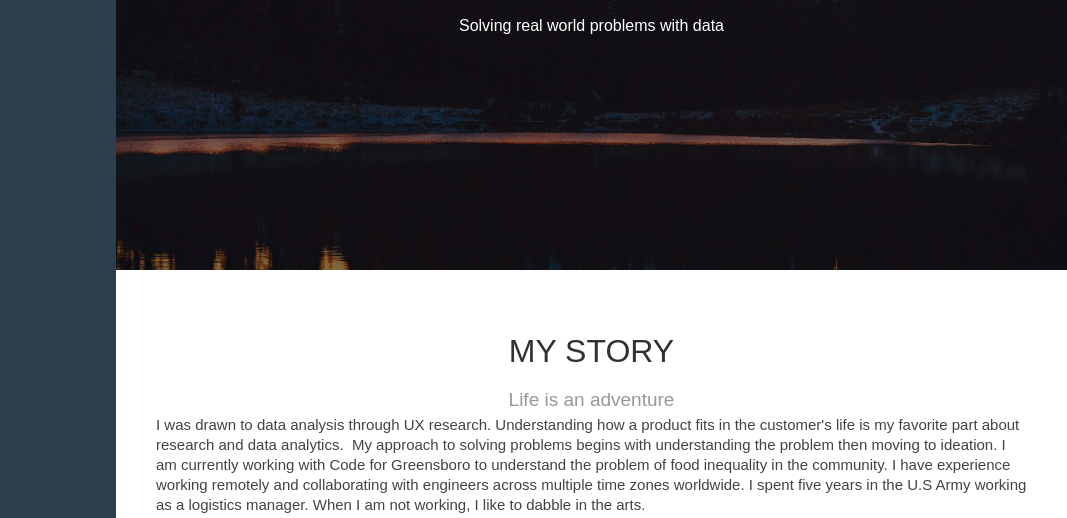
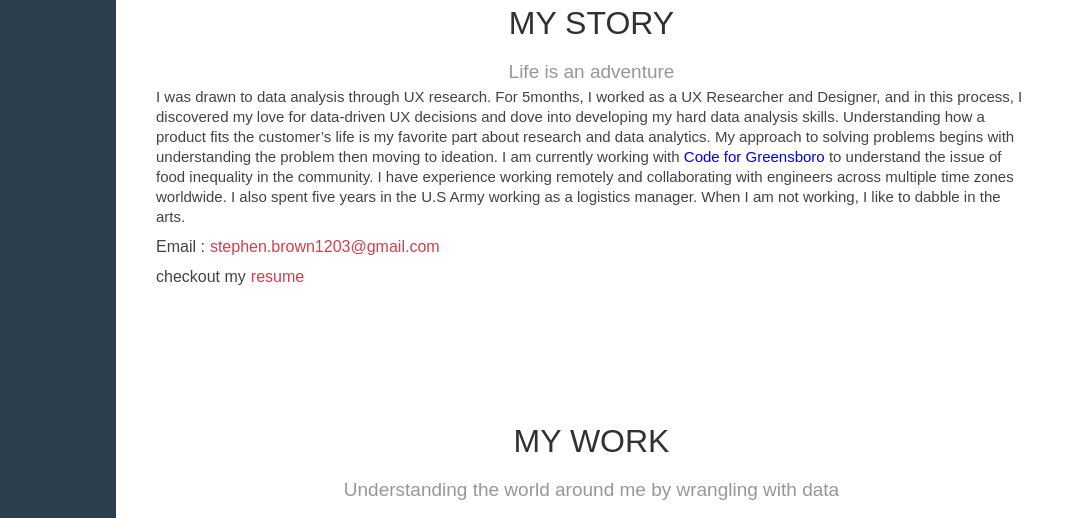
Before and after one commit to sbrown5/sbrown5.github.io, a plain HTML site: page index.html in a window 1280 px wide. Shown: the part 258-776 px from the top of the page, 213-1280 px from the left. Drawn offline with nearby package versions, Linux system fonts and the light colour scheme; a script that the page names is missing.

Commit message:
update layout and links
links

```diff
--- a/css/stephens-data-project.webflow.css
+++ b/css/stephens-data-project.webflow.css
@@ -269,6 +269,19 @@ p {
   color: #30ad64;
 }
 
+.link.easy {
+  display: -webkit-box;
+  display: -webkit-flex;
+  display: -ms-flexbox;
+  display: flex;
+  margin-left: 5px;
+  -webkit-box-orient: horizontal;
+  -webkit-box-direction: normal;
+  -webkit-flex-direction: row;
+  -ms-flex-direction: row;
+  flex-direction: row;
+}
+
 .grid-image {
   margin-bottom: 19px;
 }
@@ -335,7 +348,7 @@ p {
 }
 
 .banner {
-  height: 66%;
+  height: 25%;
   background-image: -webkit-gradient(linear, left top, left bottom, from(rgba(0, 0, 0, 0.5)), to(rgba(0, 0, 0, 0.5))), url('../images/huper-by-joshua-earle-ljFOTdPxbW8-unsplash.jpg');
   background-image: linear-gradient(180deg, rgba(0, 0, 0, 0.5), rgba(0, 0, 0, 0.5)), url('../images/huper-by-joshua-earle-ljFOTdPxbW8-unsplash.jpg');
   background-position: 0px 0px, 50% 40%;
@@ -397,6 +410,24 @@ p {
   color: #edeff2;
 }
 
+.text-block-2 {
+  display: -webkit-box;
+  display: -webkit-flex;
+  display: -ms-flexbox;
+  display: flex;
+}
+
+.text-block-3 {
+  display: -webkit-box;
+  display: -webkit-flex;
+  display: -ms-flexbox;
+  display: flex;
+}
+
+.link-2 {
+  text-decoration: none;
+}
+
 @media screen and (max-width: 991px) {
   body {
     margin-left: 0px;
@@ -453,7 +484,7 @@ p {
   }
 
   .banner {
-    height: 500px;
+    height: 25%;
   }
 }
 
@@ -510,6 +541,6 @@ p {
   }
 
   .banner {
-    height: 450px;
+    height: 25%;
   }
 }
--- a/index.html
+++ b/index.html
@@ -1,5 +1,5 @@
 <!DOCTYPE html><!--  This site was created in Webflow. http://www.webflow.com  -->
-<!--  Last Published: Mon Aug 02 2021 06:28:41 GMT+0000 (Coordinated Universal Time)  -->
+<!--  Last Published: Thu Aug 05 2021 14:48:57 GMT+0000 (Coordinated Universal Time)  -->
 <html data-wf-page="60f9cd862a42ad2643a3b6e0" data-wf-site="60f5a87986bf6b07e92dd9dc">
 <head>
   <meta charset="utf-8">
@@ -47,9 +47,11 @@
         <h2 class="section-heading centered">my story</h2>
         <div class="section-subheading center">Life is an adventure</div>
         <div>
-          <p>I was drawn to data analysis through UX research. Understanding how a product fits in the customer&#x27;s life is my favorite part about research and data analytics.  My approach to solving problems begins with understanding the problem then moving to ideation. I am currently working with Code for Greensboro to understand the problem of food inequality in the community. I have experience working remotely and collaborating with engineers across multiple time zones worldwide. I spent five years in the U.S Army working as a logistics manager. When I am not working, I like to dabble in the arts.<br>‍<br><strong>Email </strong>: <a href="mailto:stephen.brown1203@gmail.com?subject=Let%20chat">stephen.brown1203@gmail.com</a>
-          </p>
-          <a href="documents/Stephen-Brown-Resume-UXrs.pdf" target="_blank" class="link">Resume</a>
+          <p>I was drawn to data analysis through UX research. For 5months, I worked as a UX Researcher and Designer, and in this process, I discovered my love for data-driven UX decisions and dove into developing my hard data analysis skills. Understanding how a product fits the customer’s life is my favorite part about research and data analytics. My approach to solving problems begins with understanding the problem then moving to ideation. I am currently working with <a href="#https://codeforgreensboro.org/" target="_blank" class="link-2">Code for Greensboro</a> to understand the issue of food inequality in the community. I have experience working remotely and collaborating with engineers across multiple time zones worldwide. I also spent five years in the U.S Army working as a logistics manager. When I am not working, I like to dabble in the arts.<br></p>
+          <div class="text-block-3">Email :<a href="mailto:stephen.brown1203@gmail.com?subject=Let&#x27;s%20chat" class="link easy"> stephen.brown1203@gmail.com</a>
+          </div>
+          <div class="text-block-2">checkout my <a href="documents/Stephen-Brown-Resume-UXrs.pdf" target="_blank" class="link easy">resume</a>
+          </div>
         </div>
       </div>
     </section>
@@ -62,7 +64,8 @@
         <div class="div-block"><img src="images/Casual_rider.JPG" width="194" sizes="193.99147033691406px" srcset="images/Casual_rider-p-500.jpeg 500w, images/Casual_rider.JPG 787w" alt="">
           <h3>Cyclistic bike share</h3>
           <p>The purpose of the case study is to analyze historical ride data to impact business tasks. The historical data will reveal the what and when but not the why. Cyclistic is fictional bicycle share company in Chicago. The company currently features 5,824 bicycles and 692 docking stations. Cyclistic sets itself apart by also offering reclining bikes, hand tricycles, and cargo bikes, making bike-share more inclusive to people with disabilities and riders who can’t use a standard two-wheeled bike.</p>
-          <a href="https://www.kaggle.com/strelawny/bike-share-user-analysis" target="_blank" class="link">Learn more</a>
+          <div class="text-block-2">checkout my <a href="https://www.kaggle.com/strelawny/bike-share-user-analysis" target="_blank" class="link easy">Kaggle notebook</a>
+          </div>
         </div>
       </div>
     </section>
```
